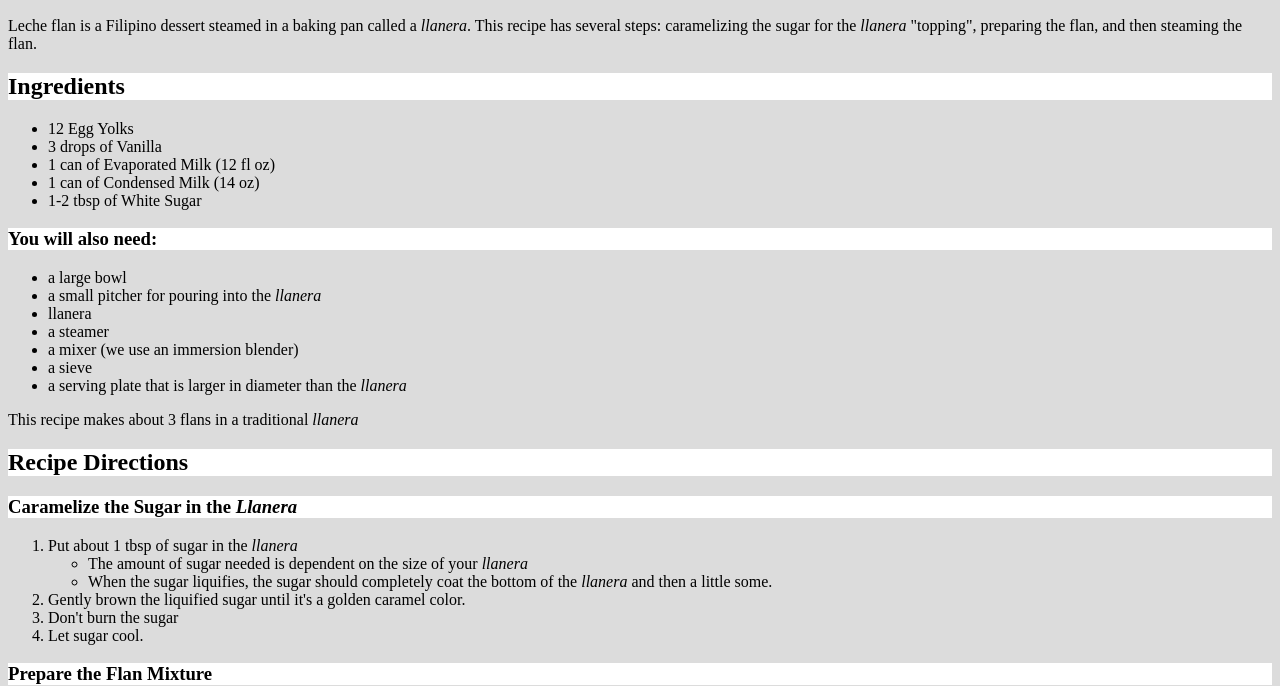
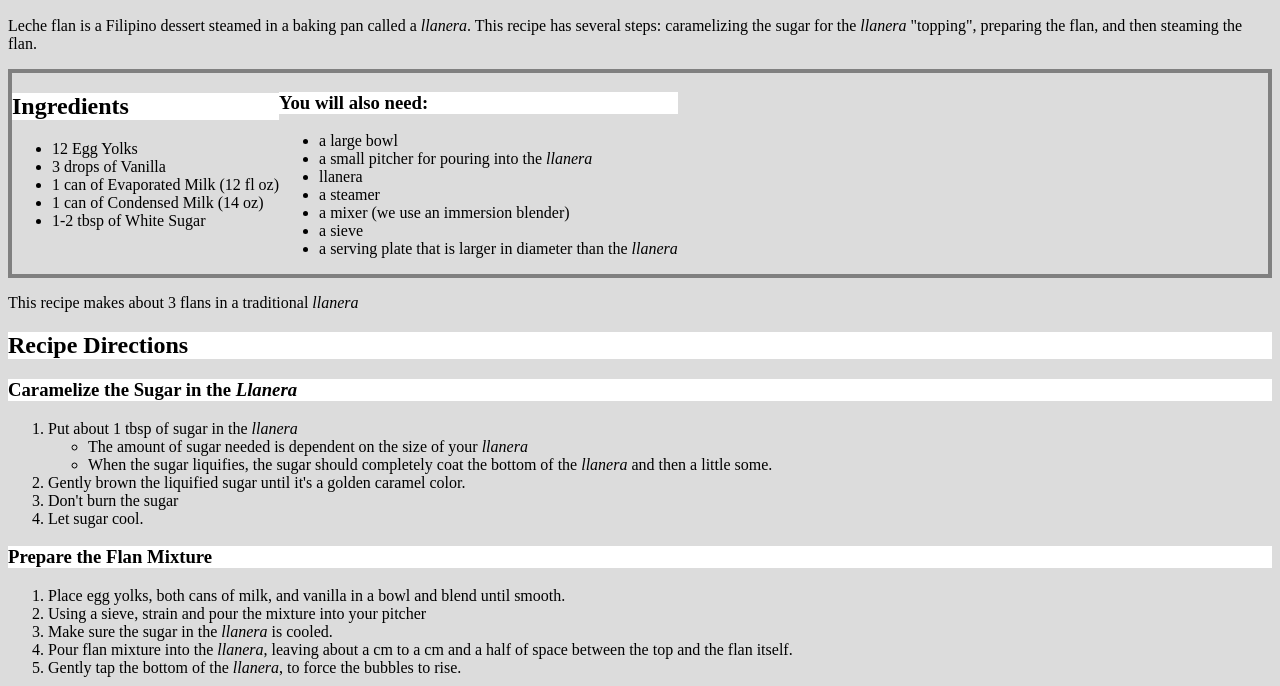
Before and after one commit to elykittytee/odin-recipes, a plain HTML site: page lecheflan.html in a window 1280 px wide. Shown: the part 144-830 px from the top of the page. Drawn offline with Linux system fonts and the light colour scheme.

Commit message:
Update recipestyle.css

```diff
--- a/recipestyle.css
+++ b/recipestyle.css
@@ -5,3 +5,13 @@ body {
 h1, h2, h3 {
   background-color:white;
 }
+
+div.flex-stuff {
+  padding: 20px auto;
+  border: 4px solid Gray;
+  display:flex
+}
+
+div.flex-item {
+  justify-content: space-around;
+}
```
